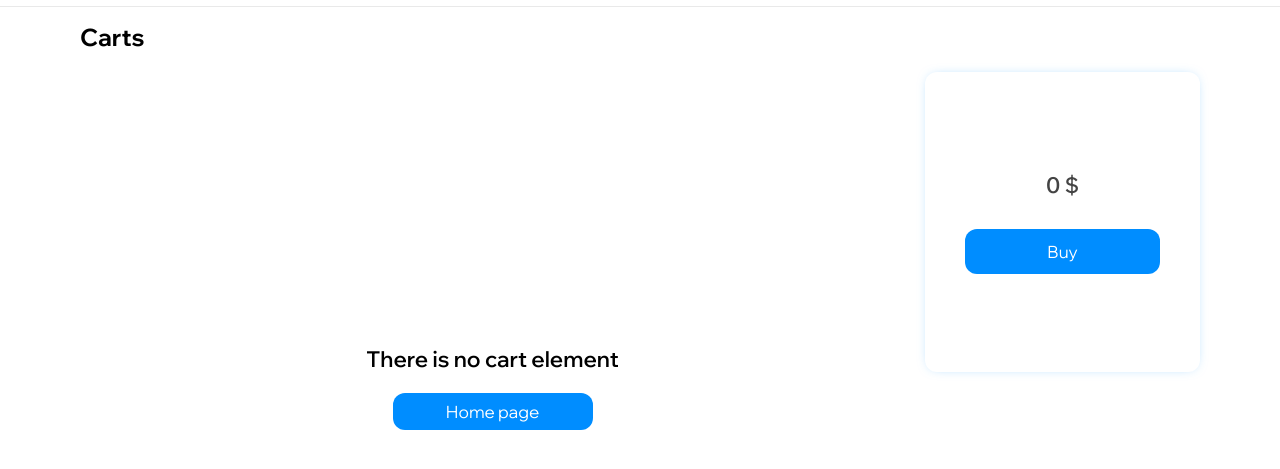
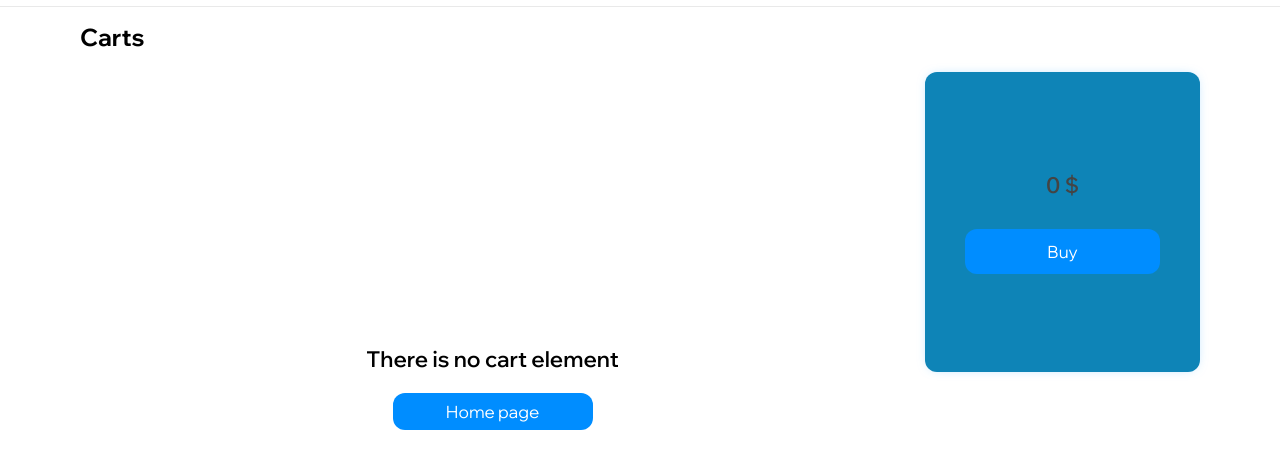
Before and after one commit to abdullodev/asaxiy, a plain HTML site: page pages/cart.html in a window 1280 px wide. Shown: the part 73-542 px from the top of the page. Drawn offline with Linux system fonts and the light colour scheme; a web font is replaced by a local one.

Commit message:
background changed

```diff
--- a/css/main.css
+++ b/css/main.css
@@ -515,7 +515,7 @@ nav .nav_links ul li:hover span {
   top: 100px;
   width: 100%;
   height: 300px;
-  background-color: #ffffff;
+  background-color: #0e84b7;
   border-radius: 12px;
   -webkit-box-shadow: 0px 0px 12px -5px rgba(47, 164, 255, 0.6);
   -moz-box-shadow: 0px 0px 12px -5px rgba(47, 164, 255, 0.6);
```
